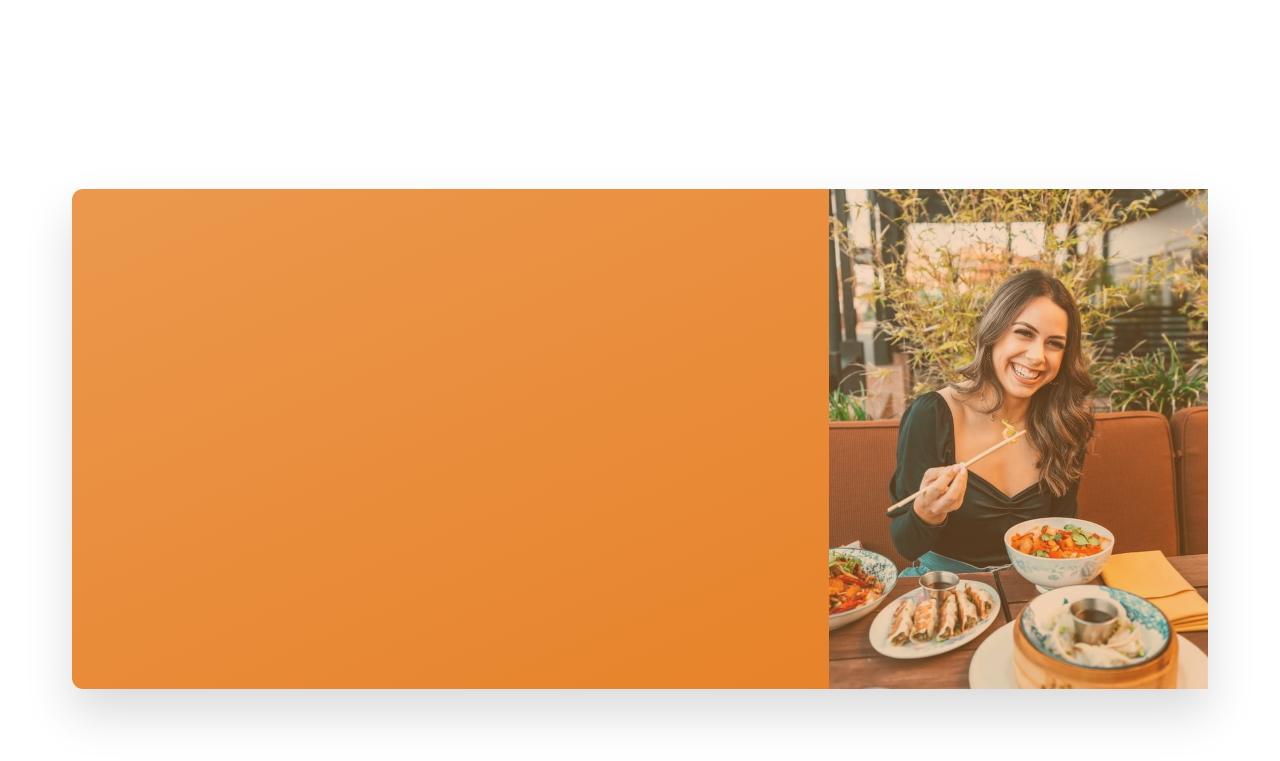
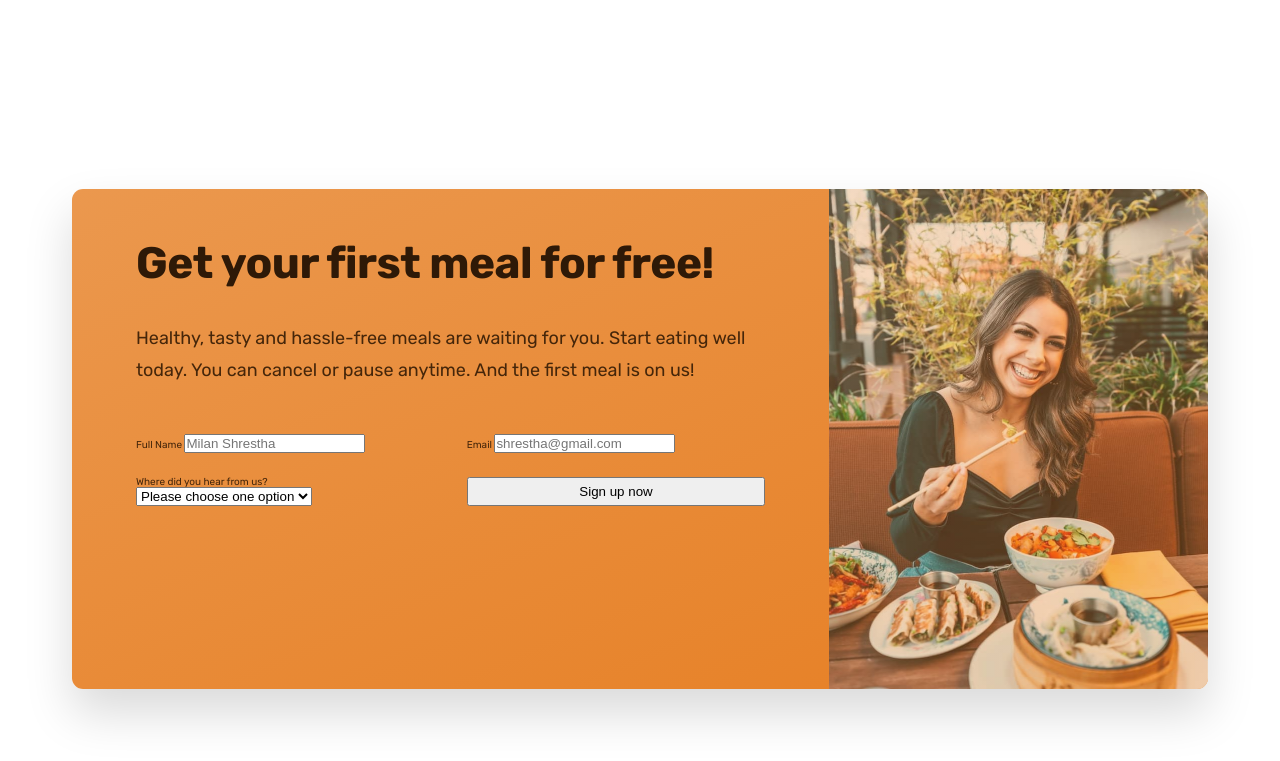
Before and after one commit to SrestMilan/OmniFood_Project, a plain HTML site: page index.html in a window 1280 px wide. Shown: the part 5865-6626 px from the top of the page. Drawn offline with nearby package versions, Linux system fonts and the light colour scheme.

Commit message:
second part of call action complete

```diff
--- a/css/style.css
+++ b/css/style.css
@@ -461,10 +461,24 @@
   box-shadow: 0 2.4rem 4.8rem rgba(0, 0, 0, 0.15);
   border-radius: 11px;
   background-image: linear-gradient(to right bottom, #eb984e, #e67e22);
+  overflow: hidden;
   height: 50rem;
 }
 
 .cta-txt-box {
+  padding: 4.8rem 6.4rem 6.4rem 6.4rem;
+  color: #45260a;
+}
+
+.cta .heading-secondary {
+  color: #2e1907;
+  margin-bottom: 3.2rem;
+}
+
+.cta-txt {
+  font-size: 1.8rem;
+  line-height: 1.8;
+  margin-bottom: 4.8rem;
 }
 
 .cta-img-box {
@@ -477,3 +491,10 @@
   background-size: cover;
   background-position: center;
 }
+
+.cta-form {
+  display: grid;
+  grid-template-columns: 1fr 1fr;
+  column-gap: 3.2rem;
+  row-gap: 2.4rem;
+}
--- a/index.html
+++ b/index.html
@@ -441,6 +441,39 @@
         <div class="container">
           <div class="cta">
             <div class="cta-txt-box">
+              <h2 class="heading-secondary">
+                Get your first meal for free!
+                </h2>
+             <p class="cta-txt">
+              Healthy, tasty and hassle-free meals are waiting for you. Start eating well today. You can cancel or pause anytime. And the first meal is on us!
+             </p>
+             <form class="cta-form" action="#">
+                <div>
+                  <label for="full-name">Full Name</label>
+                  <input  id="full-name" type="text" placeholder="Milan Shrestha" required/>
+                </div>
+
+                  <div>
+                    <label for="email">Email</label>
+                    <input id="email" type="email" placeholder="shrestha@gmail.com" required/>
+                  </div>
+
+
+             <div>
+              <label for="select-where">Where did you hear from us?</label>
+              <select name="" id="select-where" required>
+                 <option value="">Please choose one option</option>
+                <option value="friends">Friends and family</option>
+                <option value="youtube">Youtube Video</option>
+                <Podcast value="podcast">Podcast</option>
+                <option value="facebook">Facebook add</option>
+                <option value="others">Others</option>
+              </select>
+             </div>
+              <!-- <input type="checkbox"/>
+              <input type="number"/> -->
+              <button class="bttn">Sign up now</button>
+             </form>
             </div>
            <div class="cta-img-box" role="img"></div>
           </div>
```
